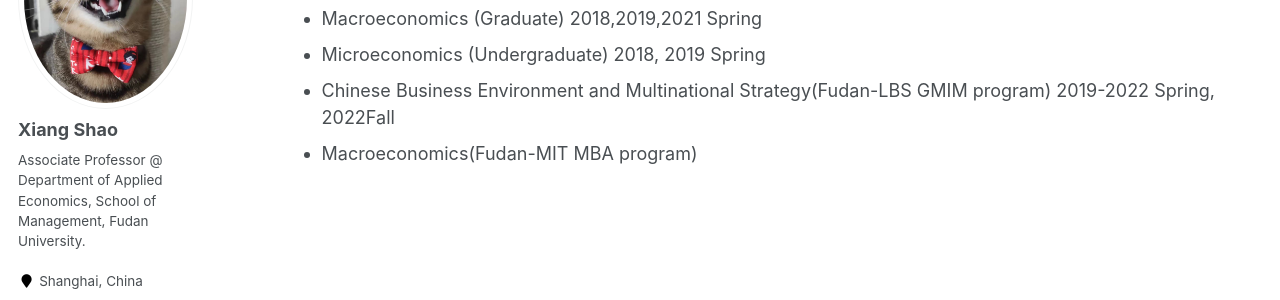
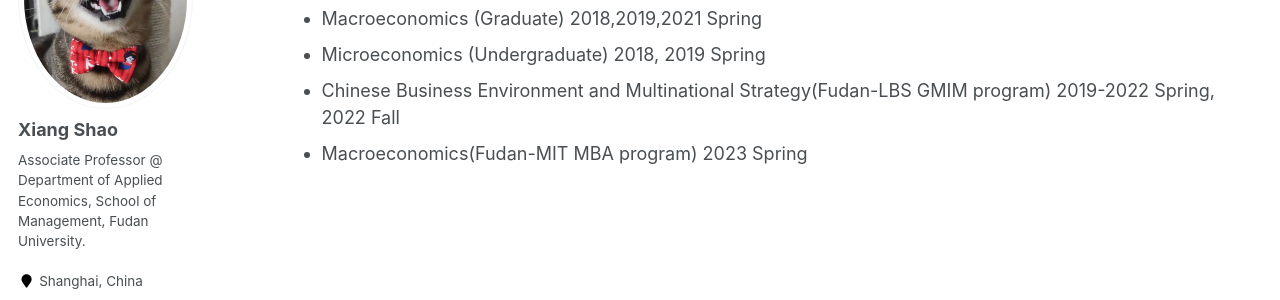
Before and after one commit to xiangshao/xiangshao.github.io, a Jekyll site: the page built from _pages/teaching.md, in a window 1280 px wide. Shown: the part 231-531 px from the top of the page. Built offline with Jekyll 4.4.1, drawn with Linux system fonts in a browser that asks for light colours; some web fonts are replaced.

Commit message:
Update teaching.md

```diff
--- a/_pages/teaching.md
+++ b/_pages/teaching.md
@@ -8,5 +8,5 @@ author_profile: true
 * Emprical IO (Graduate) 2017-2022 Fall
 * Macroeconomics (Graduate) 2018,2019,2021 Spring
 * Microeconomics (Undergraduate) 2018, 2019 Spring
-* Chinese Business Environment and Multinational Strategy(Fudan-LBS GMIM program) 2019-2022 Spring, 2022Fall
-* Macroeconomics(Fudan-MIT MBA program)
+* Chinese Business Environment and Multinational Strategy(Fudan-LBS GMIM program) 2019-2022 Spring, 2022 Fall
+* Macroeconomics(Fudan-MIT MBA program) 2023 Spring
```
